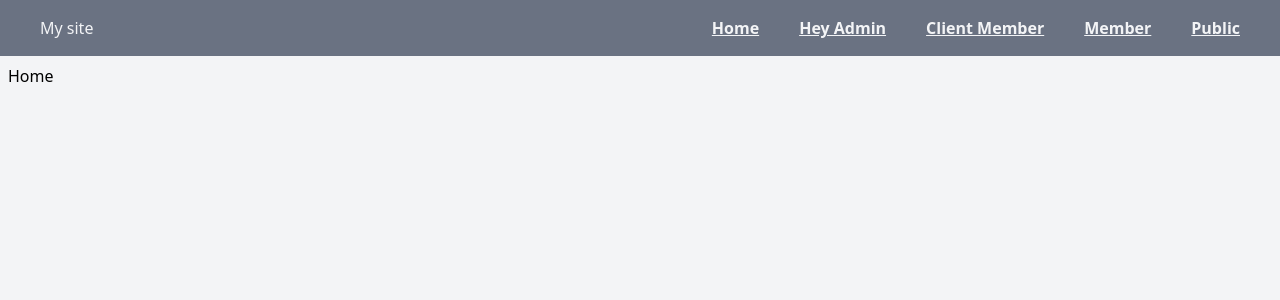
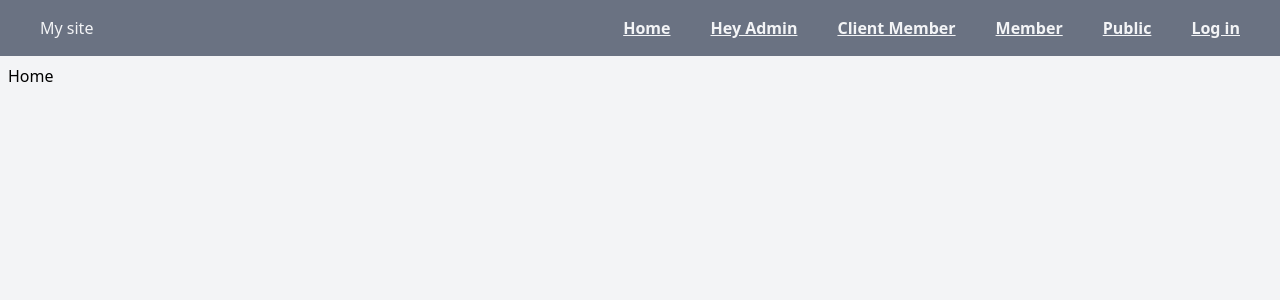
Before and after one commit to luhygenet/next-auth, a Next.js app: page / in a window 1280 px wide. Shown: the top 300 px of the page. Built offline with nearby package versions, Linux system fonts and the light colour scheme; no server answers.

Commit message:
added the github provider

```diff
--- a/app/(components)/Nav.jsx
+++ b/app/(components)/Nav.jsx
@@ -1,7 +1,10 @@
+import { getServerSession } from "next-auth";
 import Link from "next/link";
 import React from "react";
+import { options } from "../api/auth/[...nextauth]/options";
 
-const Nav = () => {
+const Nav = async () => {
+  const session = await getServerSession(options);
   return (
     <header className="bg-gray-500 text-gray-100 ">
       <nav className="flex justify-between items-center px-10 py-4">
@@ -12,6 +15,11 @@ const Nav = () => {
           <Link href="/ClientMember"> Client Member</Link>
           <Link href="/Member"> Member</Link>
           <Link href="/Public"> Public</Link>
+          {session ? (
+            <Link href="/api/auth/signout?callbackUrl=/"> Log out</Link>
+          ) : (
+            <Link href="/api/auth/signin"> Log in</Link>
+          )}
         </div>
       </nav>
     </header>
--- a/app/api/auth/[...nextauth]/options.js
+++ b/app/api/auth/[...nextauth]/options.js
@@ -2,7 +2,7 @@ import GitHubProvider from "next-auth/providers/github";
 import GoogleProvider from "next-auth/providers/google";
 
 export const options = {
-  provider: [
+  providers: [
     GitHubProvider({
       profile(profile) {
         console.log("Profile Github: ", profile);
```
